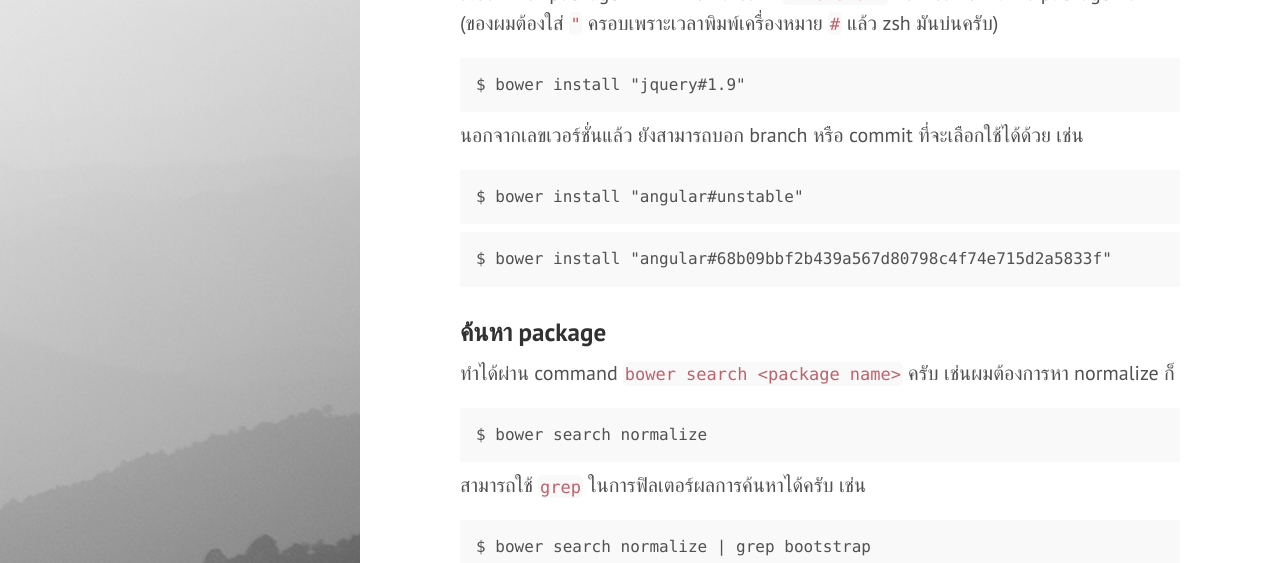
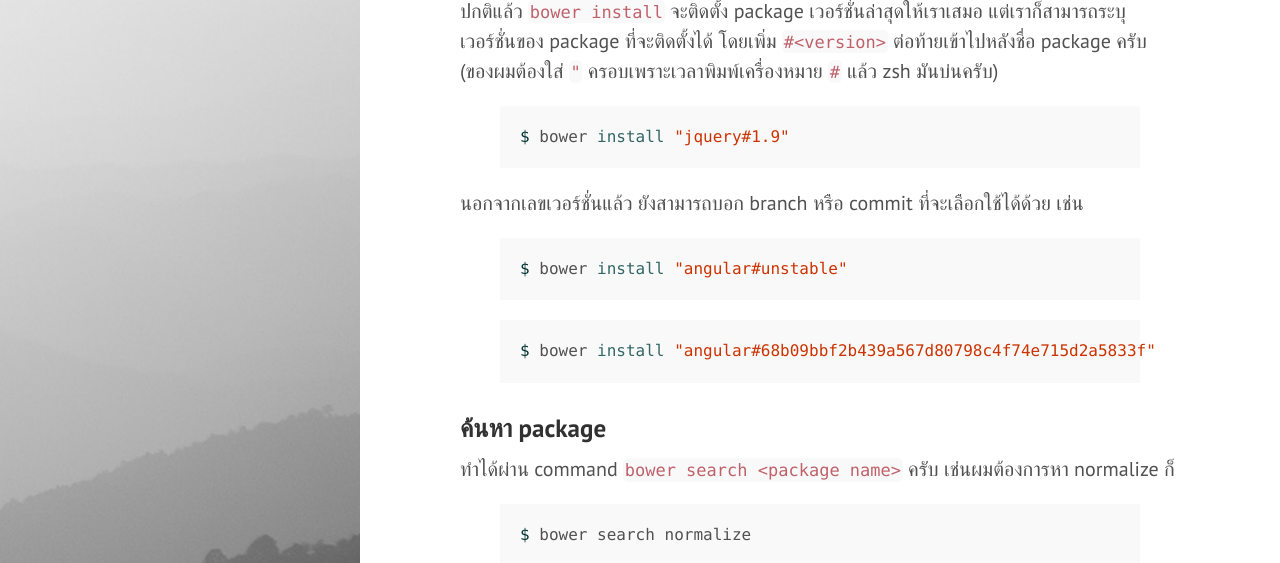
Before and after one commit to armno/armno.github.io, a Jekyll site: the page built from _posts/2013-12-25-using-bower.md, in a window 1280 px wide and 1400 px high, scrolled down 1999 px, cut to the strip 185-748 px from the top of the window. Built offline with Jekyll 4.4.1, drawn with Linux system fonts in a browser that asks for light colours; Markdown is read by kramdown in place of the engine named in the settings; comment, search, counter and statistics services are not loaded; some of the changed text lies outside the part shown.

Commit message:
update syntax highlighting for bower post

```diff
--- a/_posts/2013-12-25-using-bower.md
+++ b/_posts/2013-12-25-using-bower.md
@@ -23,17 +23,23 @@ thumbnail: http://farm4.staticflickr.com/3796/11576530464_6dd5174254_o.png
 
 ก่อนติดตั้ง Bower นั้น ในเครื่องต้องมี Node กับ Git อยู่ก่อน ซึ่งหากติดตั้งไว้แล้วก็สามารถติดตั้ง Bower ได้จาก command
 
-<pre class="language-bash"><code>$ npm install -g bower</code></pre>
+{% highlight bash %}
+$ npm install -g bower
+{% endhighlight %}
 
 ### ติดตั้ง package ผ่าน Bower
 
 สมมุติว่าเราต้องการติดตั้ง jQuery ก็เพียงแค่รัน
 
-<pre class="language-bash"><code>$ bower install jquery</code></pre>
+{% highlight bash %}
+$ bower install jquery
+{% endhighlight %}
 
 หรือจะเป็น package CSS ก็ได้ เช่น Normalize.css
 
-<pre class="language-bash"><code>$ bower install normalize-css</code></pre>
+{% highlight bash %}
+$ bower install normalize-css
+{% endhighlight %}
 
 ซึ่งโดยปกติแล้ว package ที่ติดตั้งผ่าน Bower ก็จะถูกเก็บไว้ใน directory `bower_components` ครับ (เปลี่ยนได้)
 
@@ -45,23 +51,33 @@ thumbnail: http://farm4.staticflickr.com/3796/11576530464_6dd5174254_o.png
 
 ปกติแล้ว `bower install` จะติดตั้ง package เวอร์ชั่นล่าสุดให้เราเสมอ แต่เราก็สามารถระบุเวอร์ชั่นของ package ที่จะติดตั้งได้ โดยเพิ่ม `#<version>` ต่อท้ายเข้าไปหลังชื่อ package ครับ (ของผมต้องใส่ `"` ครอบเพราะเวลาพิมพ์เครื่องหมาย `#` แล้ว zsh มันบ่นครับ)
 
-<pre class="language-bash"><code>$ bower install "jquery#1.9"</code></pre>
+{% highlight bash %}
+$ bower install "jquery#1.9"
+{% endhighlight %}
 
 นอกจากเลขเวอร์ชั่นแล้ว ยังสามารถบอก branch หรือ commit ที่จะเลือกใช้ได้ด้วย เช่น
 
-<pre class="language-bash"><code>$ bower install "angular#unstable"</code></pre>
+{% highlight bash %}
+$ bower install "angular#unstable"
+{% endhighlight %}
 
-<pre class="language-bash"><code>$ bower install "angular#68b09bbf2b439a567d80798c4f74e715d2a5833f"</code></pre>
+{% highlight bash %}
+$ bower install "angular#68b09bbf2b439a567d80798c4f74e715d2a5833f"
+{% endhighlight %}
 
 ### ค้นหา package
 
 ทำได้ผ่าน command `bower search <package name>` ครับ เช่นผมต้องการหา normalize ก็
 
-<pre class="language-bash"><code>$ bower search normalize</code></pre>
+{% highlight bash %}
+$ bower search normalize
+{% endhighlight %}
 
 สามารถใช้ `grep` ในการฟิลเตอร์ผลการค้นหาได้ครับ เช่น
 
-<pre class="language-bash"><code>$ bower search normalize | grep bootstrap</code></pre>
+{% highlight bash %}
+$ bower search normalize | grep bootstrap
+{% endhighlight %}
 
 ![bower search](http://farm6.staticflickr.com/5478/11558436455_3abf8cacf8_z.jpg)
 
@@ -69,7 +85,9 @@ search มีประโยชน์เวลาติดตั้ง package
 
 ### ดูรายชื่อ package ที่ติดตั้งไว้แล้ว
 
-<pre class="language-bash"><code>$ bower list</code></pre>
+{% highlight bash %}
+$ bower list
+{% endhighlight %}
 
 command นี้จะแสดงรายชื่อ package กับเวอร์ชั่นที่ติดตั้งไว้แล้ว และก็มีบอกด้วยว่า package ไหนมีเวอร์ชั่นใหม่ออกมาหรือยัง ส่วนที่ซ้อนกันเป็นขั้นๆ ก็บอกถึงลำดับ dependency ของแต่ละ package ครับ
 
@@ -79,20 +97,24 @@ command นี้จะแสดงรายชื่อ package กับเว
 
 ไฟล์สำคัญสำหรับ Bower มีอยู่สองไฟล์คือ `.bowerrc` (dotfile) เป็นไฟล์ที่เก็บ config ของตัว Bower เอง เช่นหากต้องการให้ Bower ติดตั้ง package ใน directory อื่นที่ไม่ใช่ `bower_components` ก็ตั้งค่าได้ในไฟล์ `.bowerrc` นี้
 
-<pre class="language-javascript"><code>{
+{% highlight javascript %}
+{
   "directory": "lib"
-}</code></pre>
+}
+{% endhighlight %}
 
 ส่วนอีกไฟล์คือ `bower.json` สำหรับไว้เก็บข้อมูลรายละเอียด package ที่เราทำอยู่ ในกรณีที่เราอยากให้ package ของเรา ทำงานร่วมกับ Bower ได้ เช่น ชื่อ, เวอร์ชั่น และที่สำคัญ dependency ที่จำเป็นต้องใช้ (ไฟล์นี้ก็เหมือนไฟล์ `package.json` ของ Node นั่นแหละครับ)
 
-<pre class="language-javascript"><code>{
+{% highlight javascript %}
+{
   "name": "bowertest",
   "version": "0.0.1",
   "dependencies": {
     "jquery": "~2.0",
     "bootstrap": "~3.0"
   }
-}</code></pre>
+}
+{% endhighlight %}
 
 ตัวอย่างไฟล์ `bower.json` ข้างบนก็จะบอกว่า package ของเราต้องมี jQuery 2.0 ขึ้นไป และ Bootstrap 3.0 ขึ้นไป เมื่อใช้ command `bower install` Bower ก็จะจัดการ dependency พวกนี้ให้ครับ
 
```
